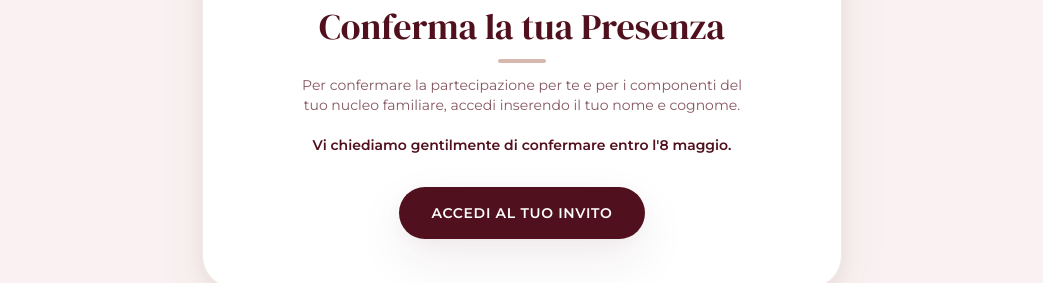
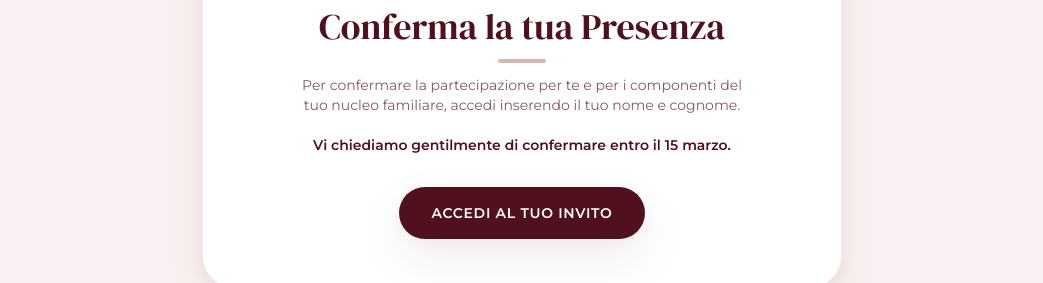
Before and after one commit to martix03/matrimonio-marta-giulio, a React (Vite) app: page / in a window 1280 px wide. Shown: the part 1820-2103 px from the top of the page, without its empty margins (118-1161 px from the left). Built offline with nearby package versions, Linux system fonts and the light colour scheme.

Commit message:
Update RSVP deadline to 15 marzo

```diff
--- a/src/components/rsvp/RsvpStepper.tsx
+++ b/src/components/rsvp/RsvpStepper.tsx
@@ -133,7 +133,7 @@ export const RsvpStepper: React.FC<RsvpStepperProps> = ({ cluster, onOpenAuth, o
             <p className="text-xs sm:text-sm text-burgundy/70 max-w-md mx-auto mb-8">
               Per confermare la partecipazione per te e per i componenti del tuo nucleo familiare,
               accedi inserendo il tuo nome e cognome. <br/><br/>
-              <strong className="font-semibold text-burgundy">Vi chiediamo gentilmente di confermare entro l'8 maggio.</strong>
+              <strong className="font-semibold text-burgundy">Vi chiediamo gentilmente di confermare entro il 15 marzo.</strong>
             </p>
             <button
               onClick={onOpenAuth}
@@ -162,7 +162,7 @@ export const RsvpStepper: React.FC<RsvpStepperProps> = ({ cluster, onOpenAuth, o
             Gruppo: <strong className="text-burgundy font-semibold">{cluster.family_name}</strong> · {cluster.guests.length} {cluster.guests.length === 1 ? 'ospite' : 'ospiti'}
           </p>
           <p className="text-xs sm:text-sm font-semibold text-burgundy mt-2">
-            Vi chiediamo gentilmente di confermare entro l'8 maggio.
+            Vi chiediamo gentilmente di confermare entro il 15 marzo.
           </p>
         </div>
 
```
Also changed, not shown: 2 other files (tests, documents, lock files or other folders).
